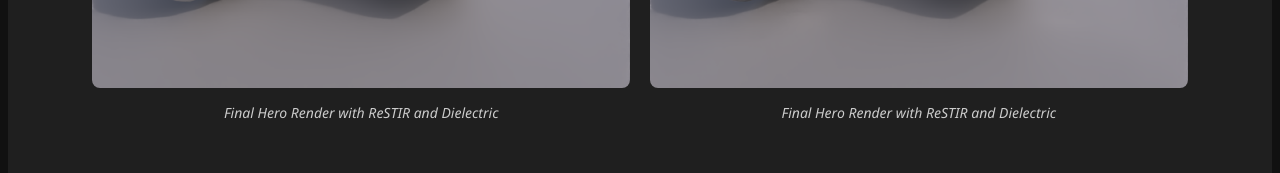
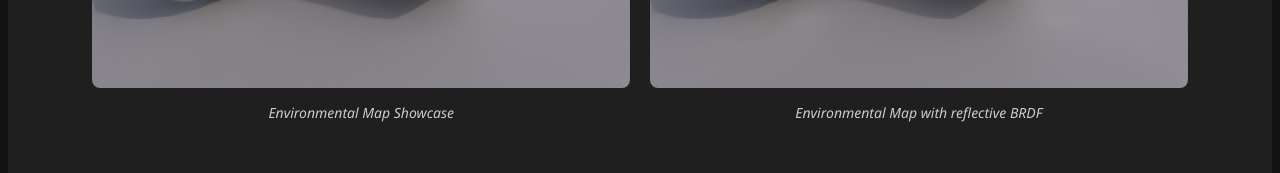
Before and after one commit to mbizzigotti/cse168-showcase, a plain HTML site: page final-project/index.html in a window 1280 px wide. Shown: the part 2575-2748 px from the top of the page. Drawn offline with Linux system fonts and the light colour scheme.

Commit message:
fix captions

```diff
--- a/final-project/index.html
+++ b/final-project/index.html
@@ -85,11 +85,11 @@
 			<div class="gallery">
 				<figure>
 					<img src="../renders/bear2.png" alt="bear-restir.png">
-					<figcaption>Final Hero Render with ReSTIR and Dielectric</figcaption>
+					<figcaption>Environmental Map Showcase</figcaption>
 				</figure>
 				<figure>
 					<img src="../renders/bear3.png" alt="bear-restir.png">
-					<figcaption>Final Hero Render with ReSTIR and Dielectric</figcaption>
+					<figcaption>Environmental Map with reflective BRDF</figcaption>
 				</figure>
 			</div>
 		</section>
```
